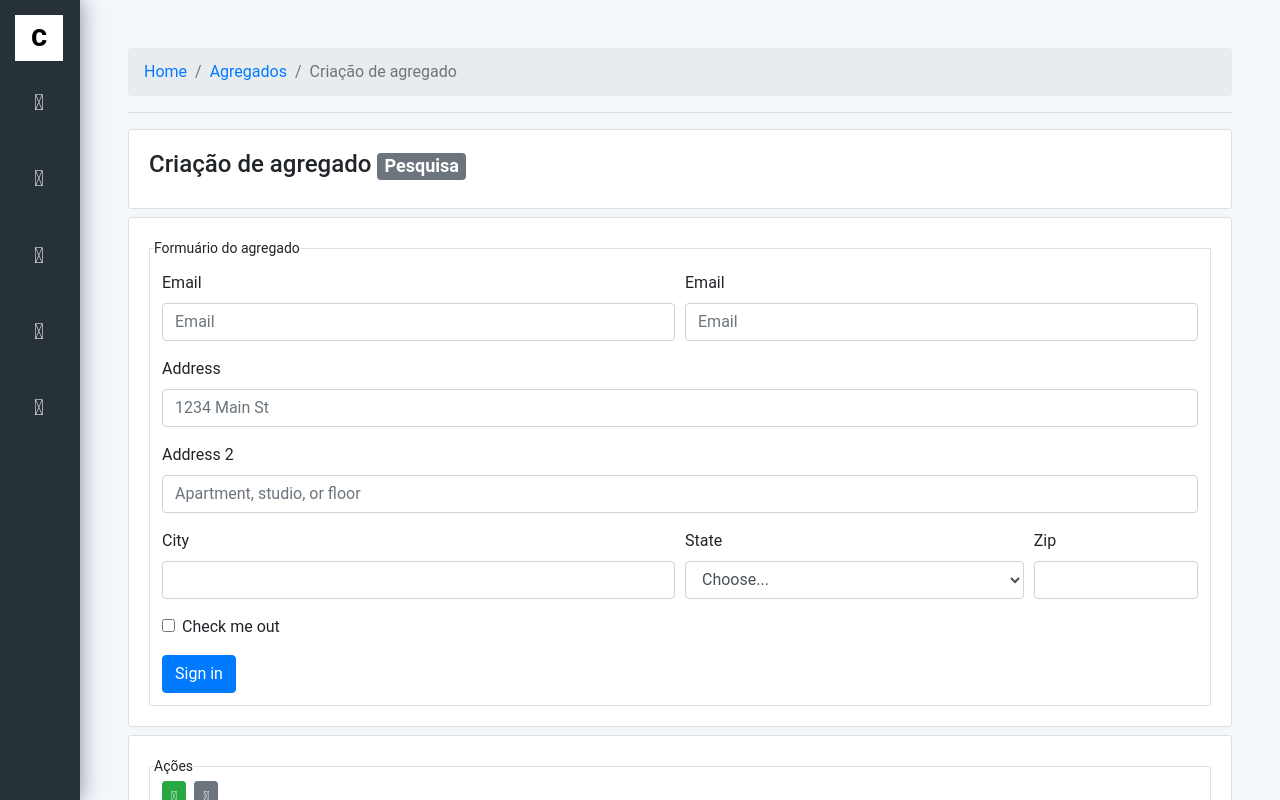
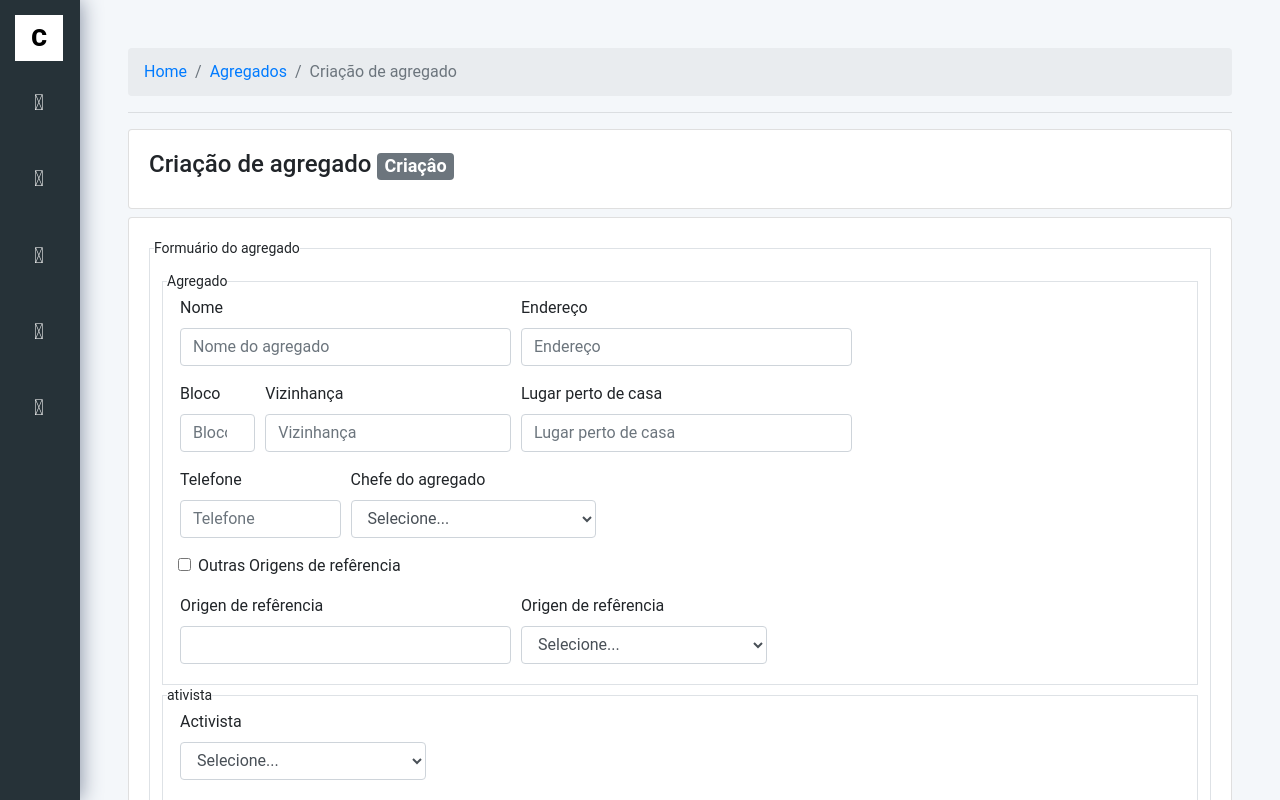
Before and after one commit to Fausio/csi.angular.fron, an Angular app: page /household-create in a window 1280 px wide. Shown: the top 800 px of the page. Built offline with nearby package versions, Linux system fonts and the light colour scheme.

Commit message:
pages scruture

```diff
--- a/angular.json
+++ b/angular.json
@@ -100,5 +100,8 @@
         }
       }
     }
+  },
+  "cli": {
+    "analytics": "5dbf6daa-9ec0-4a89-93b5-8442d34b2a96"
   }
 }
--- a/src/app/app.module.ts
+++ b/src/app/app.module.ts
@@ -23,7 +23,7 @@ import { BeneficiaryComponent } from './component/beneficiary/beneficiary.compon
 import { PartnerComponent } from './component/partner/partner.component';
 import { SiteComponent } from './component/site/site.component';
 import { ReportComponent } from './component/report/report.component';
-import { HouseholdService } from './service/household.service';
+import { HouseholdService } from './service/household/household.service';
 import { CardComponent } from './component/helper/card/card.component';
 import { CreateHouseholdComponent } from './component/household/create-household/create-household.component';
 
--- a/src/app/component/household/create-household/create-household.component.html
+++ b/src/app/component/household/create-household/create-household.component.html
@@ -10,7 +10,7 @@
 
 <div class="card mb-2">
   <div class="card-body">
-        <h4>Criação de agregado <span class="badge badge-secondary">Pesquisa</span></h4>
+    <h4>Criação de agregado <span class="badge badge-secondary">Criaçâo</span></h4>
   </div>
 </div>
 
@@ -18,52 +18,92 @@
   <div class="card-body">
     <fieldset class="border p-1">
       <legend class="w-auto mb-0" style="font-size: 14px;">Formuário do agregado</legend>
+
+
       <form class="m-2">
-                <div class="form-row">
-                    <div class="form-group col-md-6">
-                        <label for="inputEmail4">Email</label>
-                        <input type="email" class="form-control" id="inputEmail4" placeholder="Email">
+        <fieldset class="border p-1">
+          <legend class="w-auto mb-0 " style="font-size: 14px;">Agregado</legend>
+          <div class="form-row ml-2">
+            <div class="form-group col-md-4">
+              <label for="name">Nome</label>
+              <input type="text" class="form-control" id="name" placeholder="Nome do agregado">
             </div>
-                    <div class="form-group col-md-6">
-                        <label for="inputEmail4">Email</label>
-                        <input type="email" class="form-control" id="inputEmail4" placeholder="Email">
+            <div class="form-group col-md-4">
+              <label for="Endereço">Endereço</label>
+              <input type="email" class="form-control" id="Endereço" placeholder="Endereço">
             </div>
           </div>
-                <div class="form-group">
-                    <label for="inputAddress">Address</label>
-                    <input type="text" class="form-control" id="inputAddress" placeholder="1234 Main St">
+
+
+          <div class="form-row ml-2">
+            <div class="form-group col-md-1">
+              <label for="Bloco">Bloco</label>
+              <input type="number" class="form-control" id="Bloco" placeholder="Bloco">
             </div>
-                <div class="form-group">
-                    <label for="inputAddress2">Address 2</label>
-                    <input type="text" class="form-control" id="inputAddress2"
-                        placeholder="Apartment, studio, or floor">
-                </div>
-                <div class="form-row">
-                    <div class="form-group col-md-6">
-                        <label for="inputCity">City</label>
-                        <input type="text" class="form-control" id="inputCity">
+            <div class="form-group col-md-3">
+              <label for="Vizinhança">Vizinhança</label>
+              <input type="text" class="form-control" id="Vizinhança" placeholder="Vizinhança">
             </div>
             <div class="form-group col-md-4">
-                        <label for="inputState">State</label>
+              <label for="closeplace">Lugar perto de casa</label>
+              <input type="email" class="form-control" id="closeplace" placeholder="Lugar perto de casa">
+            </div>
+          </div>
+
+          <div class="form-row ml-2">
+            <div class="form-group col-md-2">
+              <label for="Telefone">Telefone</label>
+              <input type="number" class="form-control" id="inputEmail4" placeholder="Telefone">
+            </div>
+            <div class="form-group col-md-3">
+              <label for="inputState">Chefe do agregado</label>
               <select id="inputState" class="form-control">
-                            <option selected>Choose...</option>
+                <option selected>Selecione...</option>
                 <option>...</option>
               </select>
             </div>
-                    <div class="form-group col-md-2">
-                        <label for="inputZip">Zip</label>
-                        <input type="text" class="form-control" id="inputZip">
           </div>
-                </div>
-                <div class="form-group">
+
+          <div class="form-row ">
+            <div class="form-group ml-3">
               <div class="form-check">
-                        <input class="form-check-input" type="checkbox" id="gridCheck">
-                        <label class="form-check-label" for="gridCheck">
-                            Check me out
+                <input class="form-check-input " type="checkbox" id="orref">
+                <label class="form-check-label" for="orref">
+                  Outras Origens de refêrencia
                 </label>
               </div>
             </div>
-                <button type="submit" class="btn btn-primary">Sign in</button>
+
+          </div>
+
+          <div class="form-row ml-2">
+            <div class="form-group col-md-4">
+              <label for="inputCity">Origen de refêrencia</label>
+              <input type="text" class="form-control" id="inputCity">
+            </div>
+            <div class="form-group col-md-3">
+              <label for="inputState">Origen de refêrencia</label>
+              <select id="inputState" class="form-control">
+                <option selected>Selecione...</option>
+                <option>...</option>
+              </select>
+            </div>
+          </div>
+        </fieldset>
+        <fieldset class="border p-1">
+          <legend class="w-auto mb-0" style="font-size: 14px;">ativista</legend>
+          <div class="form-row ml-2">
+            <div class="form-group col-md-3">
+              <label for="inputState">Activista</label>
+              <select id="inputState" class="form-control">
+                <option selected>Selecione...</option>
+                <option>...</option>
+              </select>
+            </div>
+          </div>
+        </fieldset>
+
+
       </form>
 
     </fieldset>
--- a/src/app/component/household/household.component.ts
+++ b/src/app/component/household/household.component.ts
@@ -1,9 +1,9 @@
 import { HttpErrorResponse } from '@angular/common/http';
 import { Component, OnInit } from '@angular/core';
 import { NgbModal } from '@ng-bootstrap/ng-bootstrap';
-import { householdPage } from 'src/app/interface/HouseholdPage';
-import { householdDTO } from 'src/app/interface/household.model';
-import { HouseholdService } from 'src/app/service/household.service';
+import { householdPage } from 'src/app/interface/household/householdPage';
+import { householdDTO } from 'src/app/interface/household/household.model';
+import { HouseholdService } from 'src/app/service/household/household.service';
 
 @Component({
   selector: 'app-household',
--- a/src/app/service/household.service.ts
+++ b/src/app/service/household/household.service.ts
@@ -2,7 +2,7 @@ import { Injectable } from '@angular/core';
 import { Observable } from 'rxjs';
 import { environment } from 'src/environments/environment';
 import { HttpClient } from '@angular/common/http';
-import { householdPage } from '../interface/HouseholdPage';
+import { householdPage } from '../../interface/household/householdPage';
 
 @Injectable({
   providedIn: 'root'
```
Also changed, not shown: src/app/interface/household/householdPage.ts (added, +8 -0 lines), src/app/interface/householdPage.ts (deleted, +0 -8 lines), src/app/interface/common/pagination.ts (renamed from src/app/interface/pagination.ts), src/app/interface/household/household.model.ts (renamed from src/app/interface/household.model.ts). Lines whose indentation alone changed are shown as unchanged.
